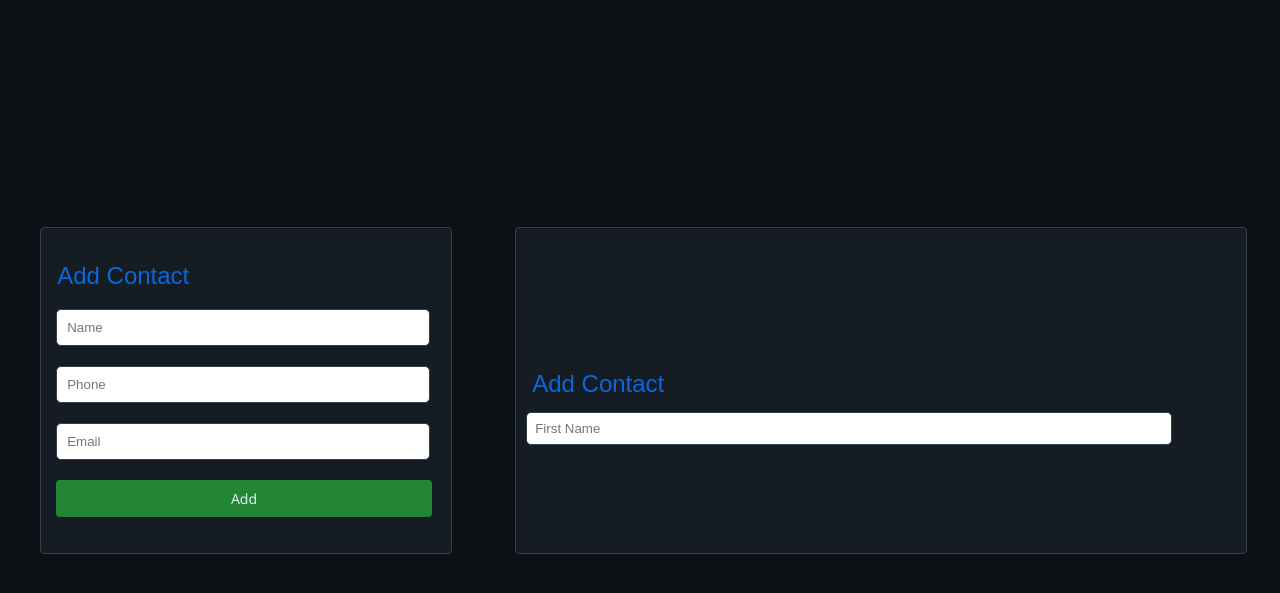
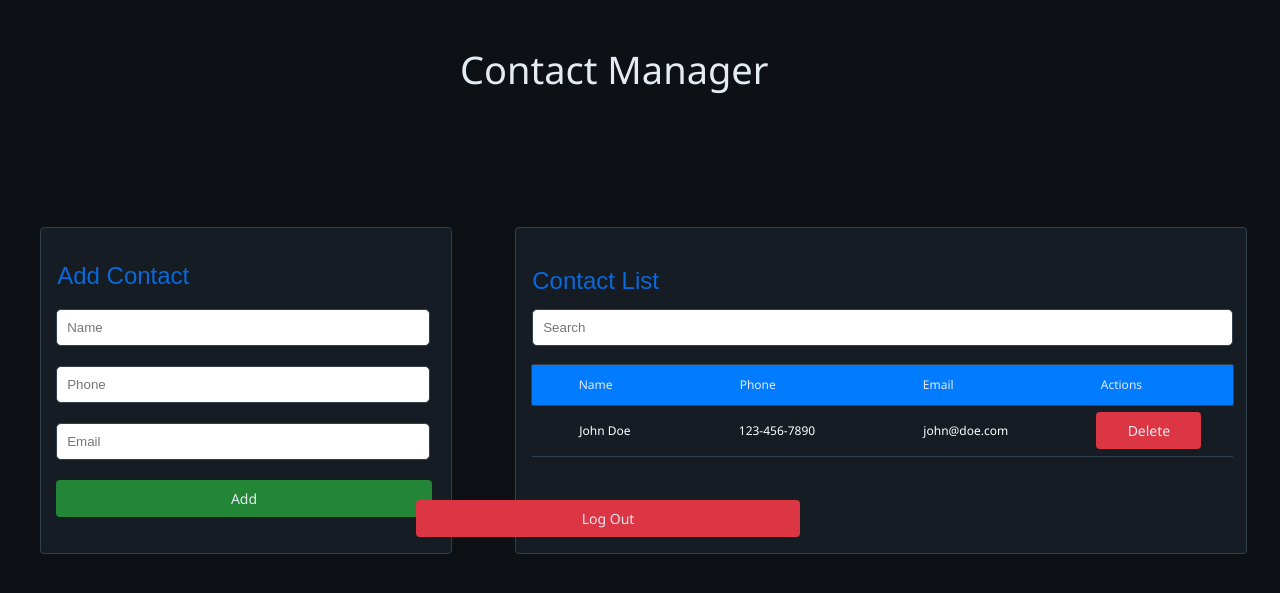
Before and after one commit to alexdreyesz/ContactHub, a PHP site: the page made by Pages/Contact Manager/manager.html in a window 1280 px wide. Shown: the top 593 px of the page. Run offline with PHP 8.4, Linux system fonts and the light colour scheme.

Commit message:
Done With Front End

```diff
--- a/Pages/Contact Manager/manager.css
+++ b/Pages/Contact Manager/manager.css
@@ -17,6 +17,36 @@ input:focus {
     outline: 1.3px;
     outline-style: solid;
     outline-color: #0969DA;
+}
+
+.heading {
+    position: absolute;
+    top: 5px;
+    left: 460px;
+    color: #E5EBF2;
+    font-family: 'Segoe UI', Tahoma, Verdana, sans-serif;
+    font-weight: 400;
+    font-size: 38px;
+}
+
+.logout-button {
+    position: absolute;
+    top: 500px;
+    left: 420px;
+
+    width: 30%;
+    margin-top: 0px;
+    margin-left: -4px;
+    padding: 9px;
+    border: none;
+    border-radius: 4px;
+    background-color: #DC3544;
+    transition-duration: 0.4s;
+
+    color: #E5EBF2;
+    font-family: 'Segoe UI', Tahoma, Verdana, sans-serif;
+    font-weight: 500;
+    font-size: 14px;
 }
 
 .left-container {
@@ -143,8 +173,6 @@ input:focus {
     width: 95%;
     height: 325px;
     text-align: center;
-    align-content: center;
-
     background: #161C23;
     border: 1px solid #323f4d;
     border-radius: 4px;
@@ -167,12 +195,102 @@ input:focus {
 }
 
 .login-items input{
-    width: 86%;
+    width: 93%;
     display: flex;
-    padding: 8px;
-    margin-left: 10px;
+    padding: 10px;
+    margin-left: 16px;
     margin-top: 0px;
     margin-bottom: 10px;
     border: 1px solid #323f4d;
     border-radius: 5px;
 }
+
+.contact-list {
+    width: 100%;
+    position: relative;
+    top: 13px;
+}
+
+.list-info {
+    width: 96%;
+    height: 40px;
+    position: relative;
+    left: 15px;
+    display: flex;
+    justify-content: space-around;
+    text-align: center;
+    align-items: center;
+    gap: 30px;
+    background-color: #017BFF;
+    border: 1px solid #323f4d;
+    border-radius: 2px;
+}
+
+.list-info p {
+    padding-bottom: 20px;
+    color: #E5EBF2;
+    font-family: 'Segoe UI', Tahoma, Verdana, sans-serif;
+    font-size: 12px;
+}
+
+.list-name {
+    position: relative;
+    left: -20px;
+}
+
+.list-phone {
+    position: relative;
+    left: -40px;
+}
+
+.list-email {
+    position: relative;
+    left: -40px;
+}
+
+.list-action {
+    position: relative;
+    left: -40px;
+}
+
+.added-person {
+    width: 96%;
+    height: 50px;
+    position: relative;
+    left: 16px;
+    display: flex;
+    justify-content: space-around;
+    text-align: center;
+    align-items: center;
+    gap: 30px;
+    border-bottom: 1px solid #323f4d;
+}
+
+.added-person p {
+    padding-bottom: 20px;
+    color: #ffffff;
+    font-family: 'Segoe UI', Tahoma, Verdana, sans-serif;
+    font-size: 12px;
+}
+
+.delete-button {
+    width: 15%;
+    margin-top: 0px;
+    margin-left: -4px;
+    padding: 9px;
+    border: none;
+    border-radius: 4px;
+    background-color: #DC3544;
+    transition-duration: 0.4s;
+
+    color: #E5EBF2;
+    font-family: 'Segoe UI', Tahoma, Verdana, sans-serif;
+    font-weight: 500;
+    font-size: 14px;
+}
+
+.delete-button:hover {
+    background-color: #ae2b36;
+    box-shadow: #0D1116;
+    cursor: pointer;
+}
--- a/Pages/Contact Manager/manager.html
+++ b/Pages/Contact Manager/manager.html
@@ -8,6 +8,8 @@
     <title>Manage Your Contact</title>
 </head>
 <body>
+
+    <p class="heading">Contact Manager</p>
 
     <!-- Left Box Container -->
     <div class="left-container">
@@ -41,15 +43,33 @@
         <div class="login-container">
             <div class="login-box">
                 <div class="login-items">
+                    <p>Contact List</p>
 
-                    <p>Add Contact</p>
+                    <input type="text" class="input-text-box" placeholder="Search">
+                </div>
 
-                    <input type="text" class="input-text-box" placeholder="First Name">
+                <!-- Contact List Component -->
+                <div class="contact-list">
+                    <div class="list-info">
+                        <p class="list-name">Name</p>
+                        <p class="list-phone">Phone</p>
+                        <p class="list-email">Email</p>
+                        <p class="list-action">Actions</p>
+                    </div>
 
+                    <div class="added-person">
+                        <p>John Doe</p>
+                        <p>123-456-7890</p>
+                        <p>john@doe.com</p>
+                        <button class="delete-button">Delete</button>
+                    </div>
                 </div>
+
             </div>
         </div>
     </div>
 
+    <button class="logout-button">Log Out</button>
+
 </body>
 </html>
```
